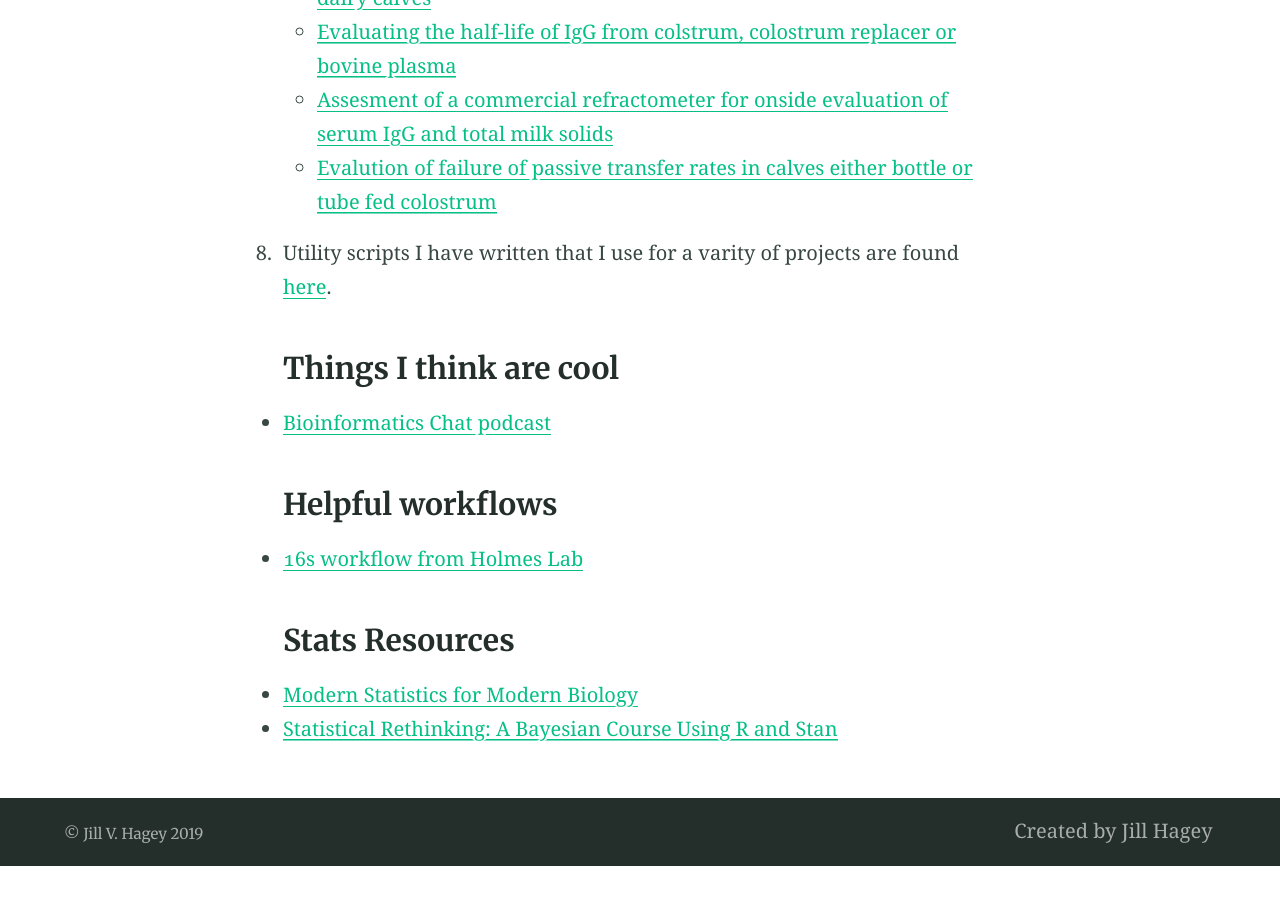
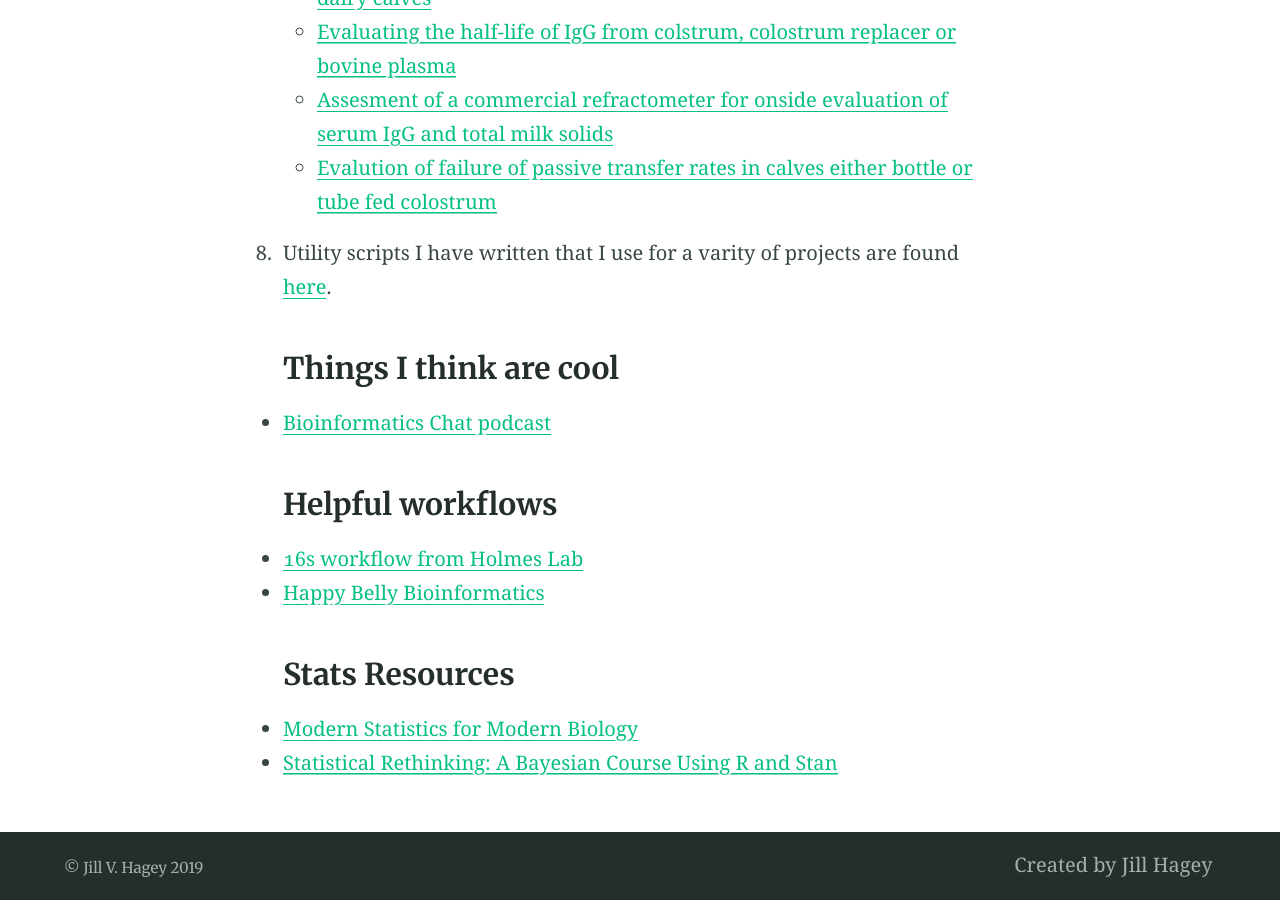
Before and after one commit to jvhagey/jvhagey.github.io, a Jekyll site: the page built from index.md, in a window 1280 px wide and 900 px high, scrolled down 1191 px. Built offline with Jekyll 4.4.1, drawn with Linux system fonts in a browser that asks for light colours; our own code applies the rules of GitHub Pages for plain Markdown files; before the commit the page ends 2057 px from its top, so only the background shows below that.

Commit message:
added happy belly link

```diff
--- a/index.md
+++ b/index.md
@@ -21,11 +21,11 @@ Email: jvhagey@gmail.com
 ## Projects
 1. Fecal Microbiome of Dairy Cattle [github page](https://github.com/jvhagey/CDRF-CA_Dairy_Fecal_Microbiome) and the [paper](https://www.frontiersin.org/articles/10.3389/fmicb.2019.01093/full).
 2. Projects studying passive immunity in dairy calves:
-  -  [Determining how serum IgG is related to mortality in the first 4 months of life in dairy heifers](http://doi.org/10.1017/S0022029915000503)
-  -  [Clinincal trial of plasma as a treatment for failure of passive transfer in dairy calves](doi:10.1111/jvim.12586)
-  -  [Evaluating the half-life of IgG from colstrum, colostrum replacer or bovine plasma](doi:10.1016/j.vetimm.2014.01.008)
-  -  [Assesment of a commercial refractometer for onside evaluation of serum IgG and total milk solids](doi:10.1186/s12917-014-0178-7)
-  -  [Evalution of failure of passive transfer rates in calves either bottle or tube fed colostrum](doi:10.2460/javma.241.1.104)
+  - [Determining how serum IgG is related to mortality in the first 4 months of life in dairy heifers](http://doi.org/10.1017/S0022029915000503)
+  - [Clinincal trial of plasma as a treatment for failure of passive transfer in dairy calves](doi:10.1111/jvim.12586)
+  - [Evaluating the half-life of IgG from colstrum, colostrum replacer or bovine plasma](doi:10.1016/j.vetimm.2014.01.008)
+  - [Assesment of a commercial refractometer for onside evaluation of serum IgG and total milk solids](doi:10.1186/s12917-014-0178-7)
+  - [Evalution of failure of passive transfer rates in calves either bottle or tube fed colostrum](doi:10.2460/javma.241.1.104)
 3. Utility scripts I have written that I use for a varity of projects are found [here](https://github.com/jvhagey/Utility_Scripts).
 
 ### Things I think are cool
@@ -33,6 +33,7 @@ Email: jvhagey@gmail.com
 
 ### Helpful workflows
 - [16s workflow from Holmes Lab](https://www.bioconductor.org/help/course-materials/2017/BioC2017/Day1/Workshops/Microbiome/MicrobiomeWorkflowII.html#different_ordination_projections)
+- [Happy Belly Bioinformatics](https://astrobiomike.github.io/)
 
 ### Stats Resources
 - [Modern Statistics for Modern Biology](http://web.stanford.edu/class/bios221/book/introduction.html)
```
